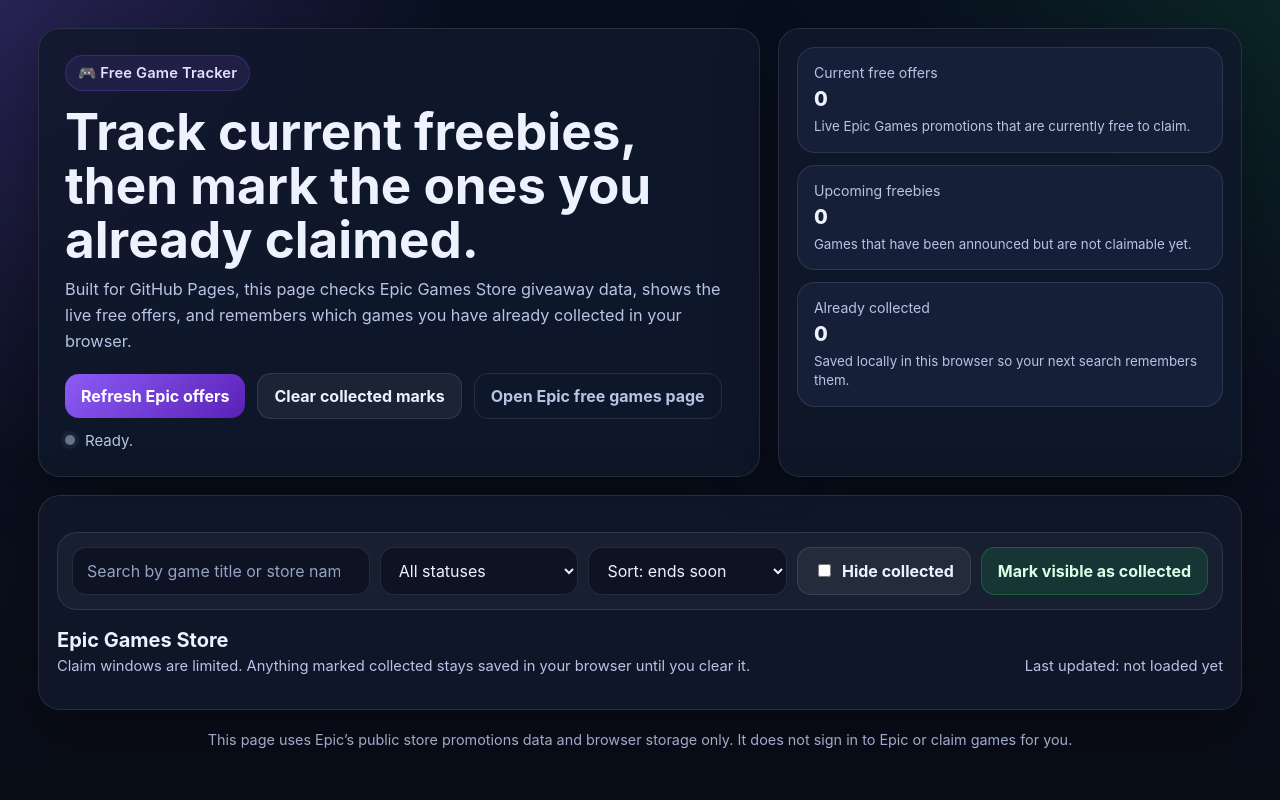
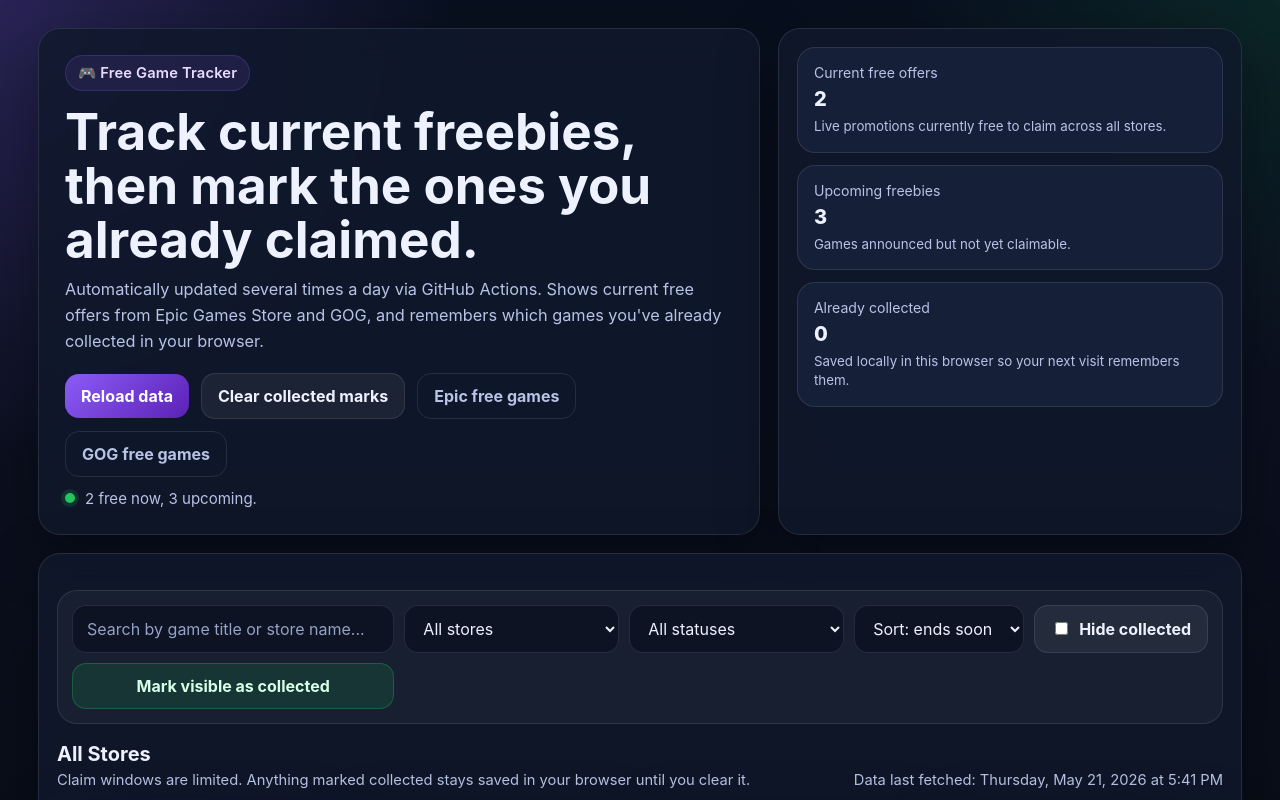
Before and after one commit to Nelson25805/freebie-tracker, a plain HTML site: page index.html in a window 1280 px wide. Shown: the top 800 px of the page. Drawn offline with Linux system fonts and the light colour scheme; grey boxes are pictures that could not be loaded.

Commit message:
small fix?

```diff
--- a/app.js
+++ b/app.js
@@ -299,6 +299,7 @@ document.addEventListener("click", (e) => {
 
 [els.searchInput, els.storeFilter, els.statusFilter, els.sortFilter, els.hideClaimed].forEach(
   (el) => {
+    if (!el) return;
     el.addEventListener("input", render);
     el.addEventListener("change", render);
   }
--- a/index.html
+++ b/index.html
@@ -16,14 +16,14 @@
         <div class="eyebrow">🎮 Free Game Tracker</div>
         <h1>Track current freebies, then mark the ones you already claimed.</h1>
         <p class="subtext">
-          Built for GitHub Pages, this page checks Epic Games Store giveaway data, shows the live free offers,
-          and remembers which games you have already collected in your browser.
+          Automatically updated several times a day via GitHub Actions. Shows current free offers from
+          Epic Games Store and GOG, and remembers which games you've already collected in your browser.
         </p>
         <div class="hero-actions">
-          <button class="btn btn-primary" id="refreshBtn">Refresh Epic offers</button>
+          <button class="btn btn-primary" id="refreshBtn">Reload data</button>
           <button class="btn btn-secondary" id="resetBtn">Clear collected marks</button>
-          <a class="btn btn-ghost" href="https://store.epicgames.com/free-games" target="_blank" rel="noreferrer">Open
-            Epic free games page</a>
+          <a class="btn btn-ghost" href="https://store.epicgames.com/free-games" target="_blank" rel="noreferrer">Epic free games</a>
+          <a class="btn btn-ghost" href="https://www.gog.com/en/games#discounted" target="_blank" rel="noreferrer">GOG free games</a>
         </div>
         <div class="status-line" aria-live="polite">
           <span class="dot" id="statusDot"></span>
@@ -35,17 +35,17 @@
         <div class="stat">
           <div class="stat-label">Current free offers</div>
           <div class="stat-value" id="currentCount">0</div>
-          <small>Live Epic Games promotions that are currently free to claim.</small>
+          <small>Live promotions currently free to claim across all stores.</small>
         </div>
         <div class="stat">
           <div class="stat-label">Upcoming freebies</div>
           <div class="stat-value" id="upcomingCount">0</div>
-          <small>Games that have been announced but are not claimable yet.</small>
+          <small>Games announced but not yet claimable.</small>
         </div>
         <div class="stat">
           <div class="stat-label">Already collected</div>
           <div class="stat-value" id="claimedCount">0</div>
-          <small>Saved locally in this browser so your next search remembers them.</small>
+          <small>Saved locally in this browser so your next visit remembers them.</small>
         </div>
       </aside>
     </section>
@@ -53,6 +53,12 @@
     <section class="card section">
       <div class="toolbar">
         <input class="search" id="searchInput" type="search" placeholder="Search by game title or store name..." />
+
+        <select class="select" id="storeFilter" aria-label="Filter by store">
+          <option value="all">All stores</option>
+          <option value="epic">Epic Games Store</option>
+          <option value="gog">GOG</option>
+        </select>
 
         <select class="select" id="statusFilter" aria-label="Filter by status">
           <option value="all">All statuses</option>
@@ -77,7 +83,7 @@
 
       <div class="section-head">
         <div>
-          <h2 class="section-title">Epic Games Store</h2>
+          <h2 class="section-title">All Stores</h2>
           <p class="section-note">
             Claim windows are limited. Anything marked collected stays saved in your browser until you clear it.
           </p>
@@ -90,8 +96,8 @@
     </section>
 
     <p class="footer">
-      This page uses Epic’s public store promotions data and browser storage only. It does not sign in to Epic or claim
-      games for you.
+      Data is fetched automatically via GitHub Actions and stored as a static file — no API calls happen when you load this page.
+      This tracker does not sign in to any store or claim games for you.
     </p>
   </main>
 </body>
```
